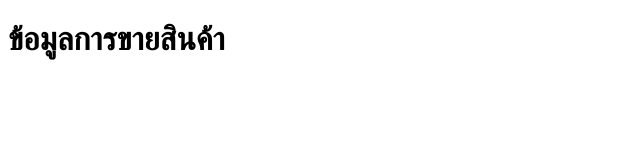
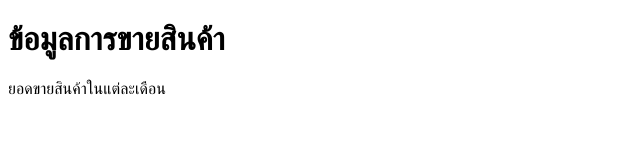
Before and after one commit to KimChanaDev/testFirst, a plain HTML site: page index.html in a window 1280 px wide. Shown: the whole page, without its empty margins (0-640 px from the left). Drawn offline with Linux system fonts and the light colour scheme.

Commit message:
add report sale

```diff
--- a/index.html
+++ b/index.html
@@ -8,5 +8,6 @@
 </head>
 <body>
     <h1>ข้อมูลการขายสินค้า</h1>
+    <p>ยอดขายสินค้าในแต่ละเดือน</p>
 </body>
 </html>
```
